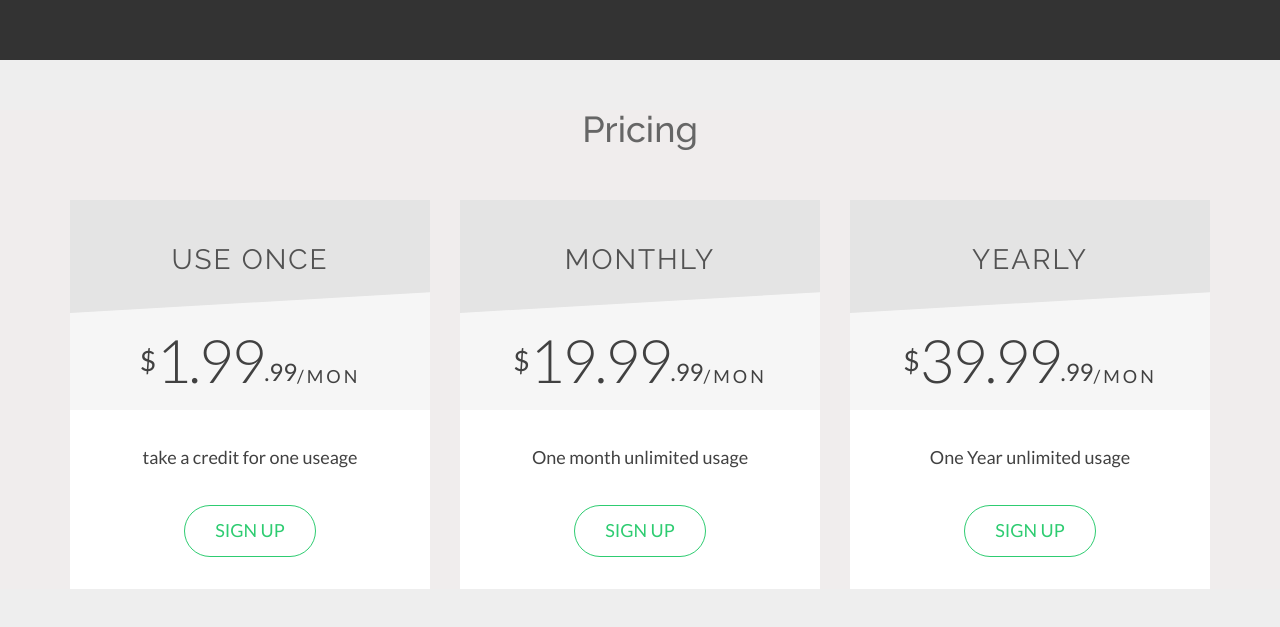
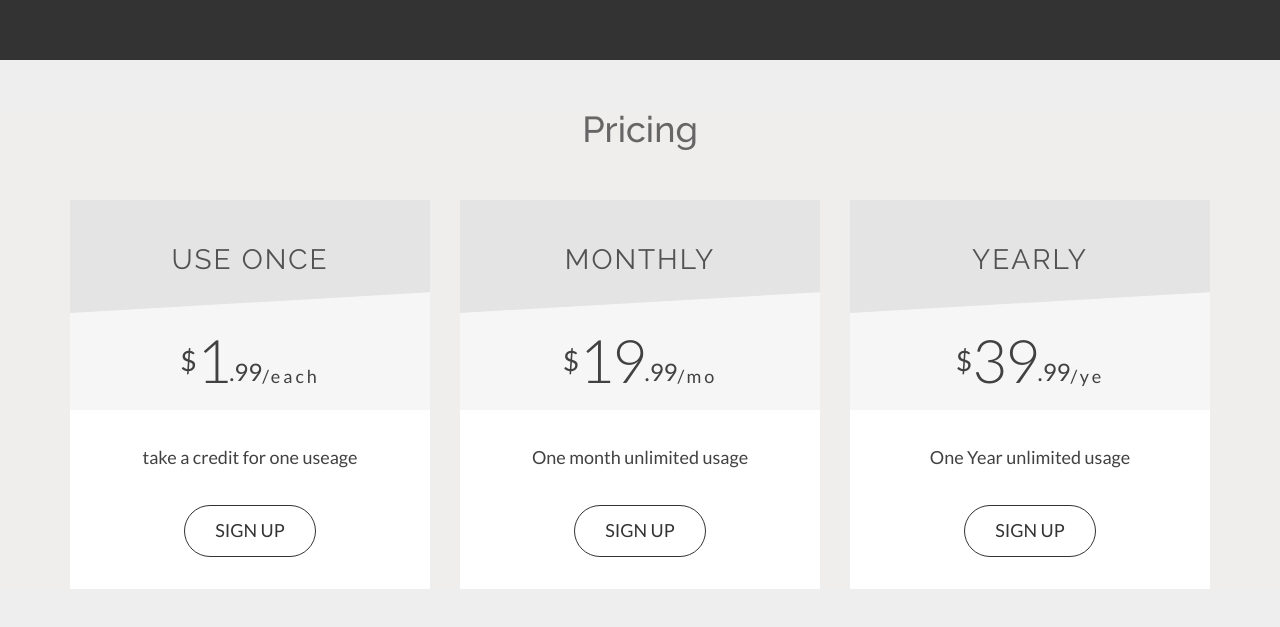
Before and after one commit to Azizbek0304/ResumeMatcher, a React (Create React App) app: page / in a window 1280 px wide. Shown: the part 820-1447 px from the top of the page. Built offline with nearby package versions, Linux system fonts and the light colour scheme.

Commit message:
2 files modified

```diff
--- a/src/components/pricing2/index.js
+++ b/src/components/pricing2/index.js
@@ -5,19 +5,19 @@ const PricingCard = () => {
   const pricingData = [
     {
       title: 'Use Once',
-      price: 1.99,
+      price: 1,
       period: 'each',
       features: ['take a credit for one useage'],
     },
     {
       title: 'Monthly',
-      price: 19.99,
+      price: 19,
       period: 'mo',
       features: ['One month unlimited usage'],
     },
     {
       title: 'Yearly',
-      price: 39.99,
+      price: 39,
       period: 'ye',
       features: ['One Year unlimited usage'],
     },
@@ -61,7 +61,7 @@ const PricingCard = () => {
                       <span className="sign">$</span>
                       <span className="currency">{item.price}</span>
                       <span className="cent">.99</span>
-                      <span className="month">/MON</span>
+                      <span className="month">/{item.period}</span>
                     </span>
                   </div>
                   {/* //PRICE END */}
--- a/src/components/pricing2/pricingcard.scss
+++ b/src/components/pricing2/pricingcard.scss
@@ -79,12 +79,12 @@ body {
 }
 #generic_price_table .generic_content .generic_feature_list ul li:hover {
   background-color: #e4e4e4;
-  border-left: 5px solid #2ecc71;
+  border-left: 5px solid #333;
 }
 
 #generic_price_table .generic_content .generic_price_btn a {
-  border: 1px solid #2ecc71;
-  color: #2ecc71;
+  border: 1px solid #333;
+  color: #333;
 }
 
 #generic_price_table
@@ -97,7 +97,7 @@ body {
   .generic_head_price
   .generic_head_content
   .head_bg {
-  border-color: #2ecc71 rgba(0, 0, 0, 0) rgba(0, 0, 0, 0) #2ecc71;
+  border-color: #333 rgba(0, 0, 0, 0) rgba(0, 0, 0, 0) #333;
   color: #fff;
 }
 
@@ -118,7 +118,7 @@ body {
 
 #generic_price_table .generic_content:hover .generic_price_btn a,
 #generic_price_table .generic_content.active .generic_price_btn a {
-  background-color: #2ecc71;
+  background-color: #333;
   color: #fff;
 }
 #generic_price_table {
@@ -416,7 +416,7 @@ body {
   transition: all 0.3s ease-in-out 0s;
 }
 #generic_price_table_home .turquoise {
-  background: #1abc9c;
+  background: #333;
   transition: all 0.3s ease-in-out 0s;
 }
 
```
